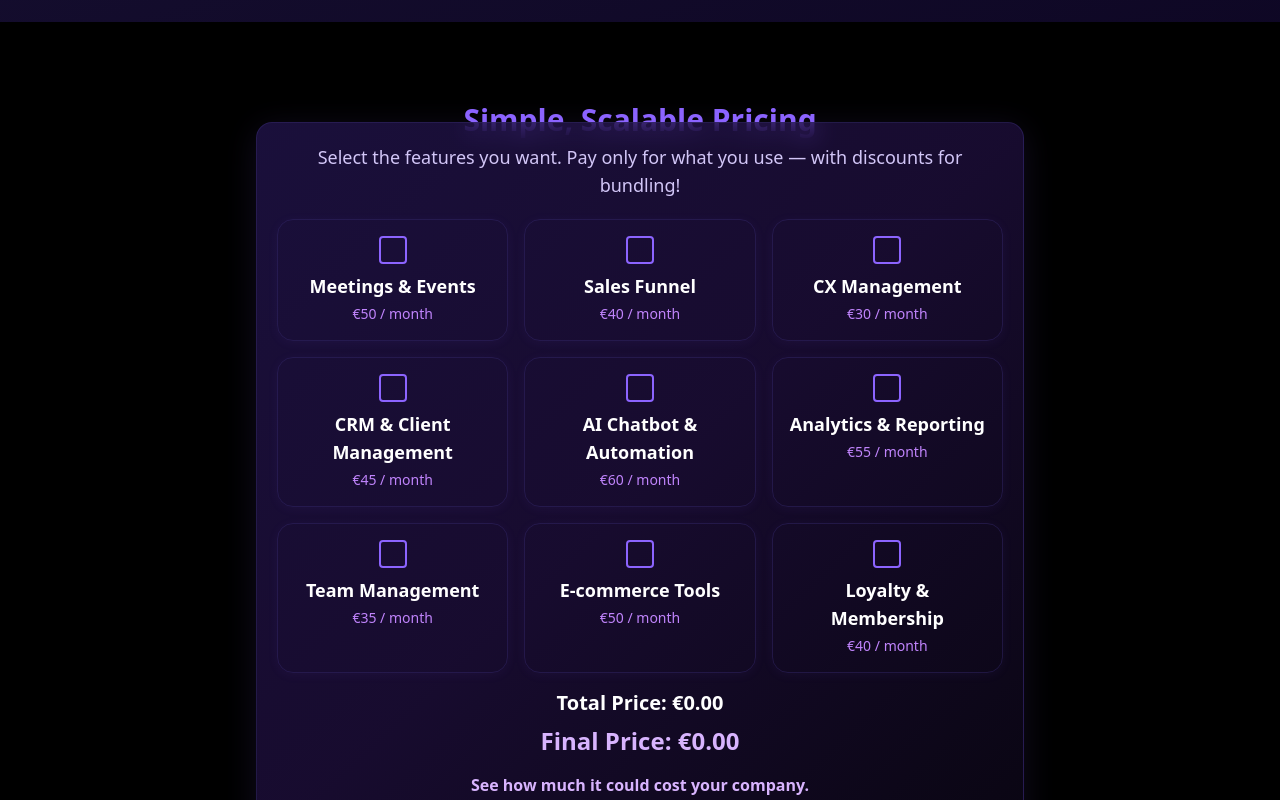
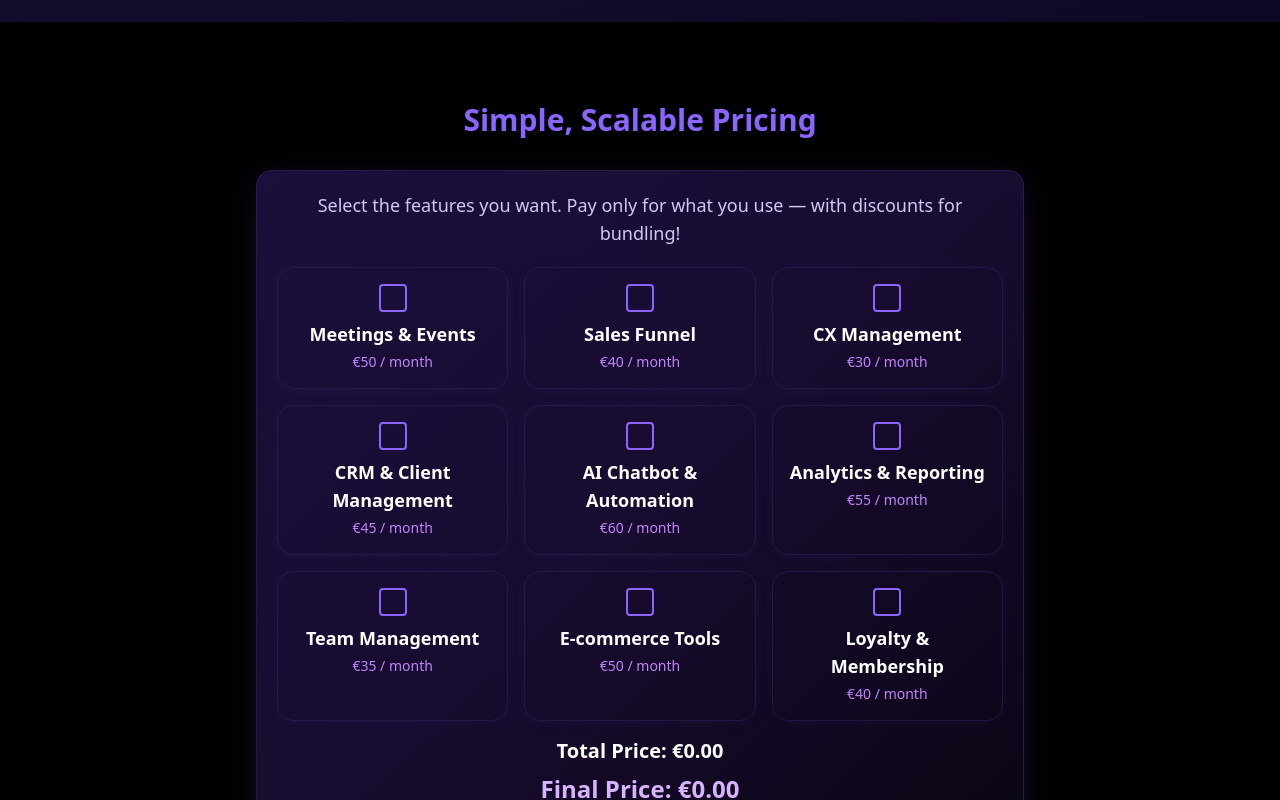
Before and after one commit to LunaraHQ/lunara-website, a Next.js app: page / in a window 1280 px wide. Shown: the part 2540-3340 px from the top of the page. Built offline with nearby package versions, Linux system fonts and the light colour scheme.

Commit message:
Update PricingTable.js

```diff
--- a/components/PricingTable.js
+++ b/components/PricingTable.js
@@ -42,7 +42,6 @@ export default function PricingTable() {
     <div
       className="
         mx-auto
-        mt-0
         mb-0
         p-5
         max-w-3xl
@@ -53,12 +52,8 @@ export default function PricingTable() {
         border border-[#322769]/60
         flex flex-col items-center
       "
-      style={{
-        marginTop: "-3rem",
-      }}
+      // Removed marginTop style entirely!
     >
-      {/* Removed heading from here */}
-
       <p className="mb-5 text-center text-[#d2c6f7] text-base md:text-lg">
         Select the features you want. Pay only for what you use — with discounts for bundling!
       </p>
```
